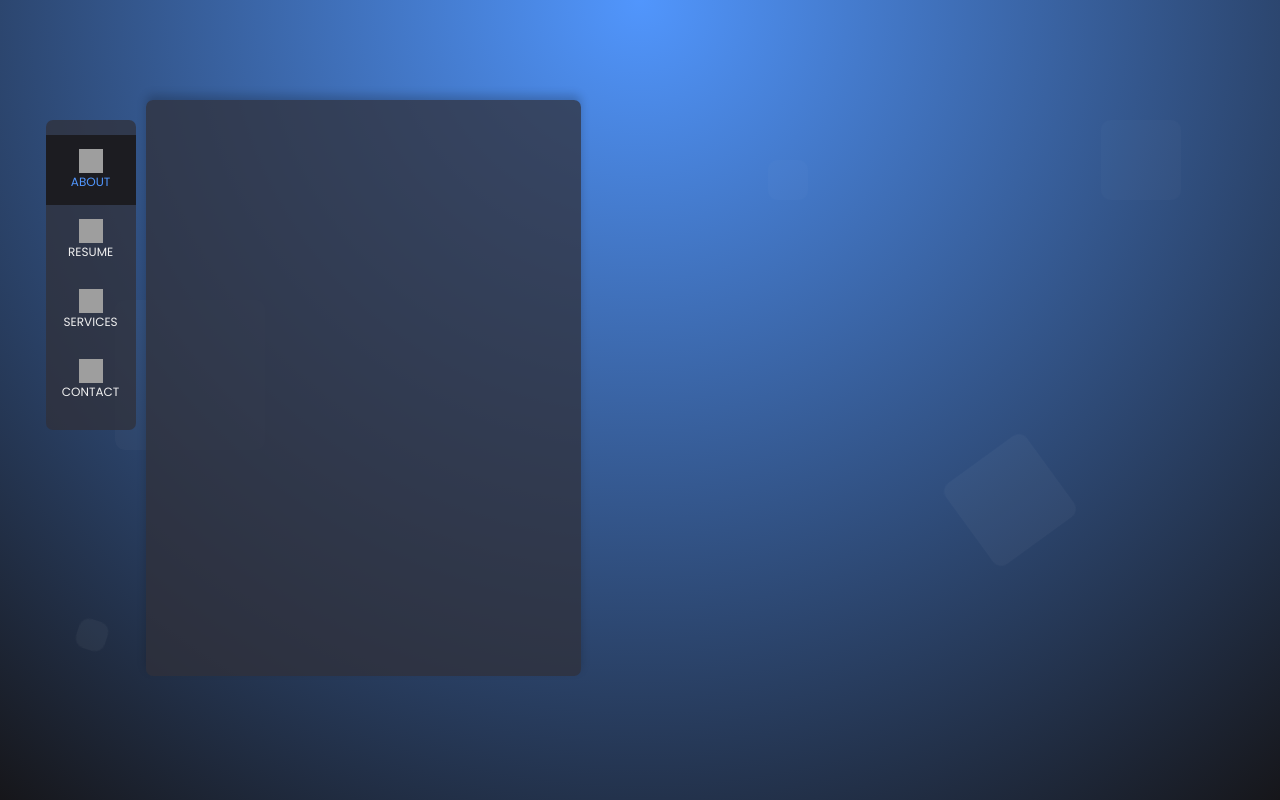
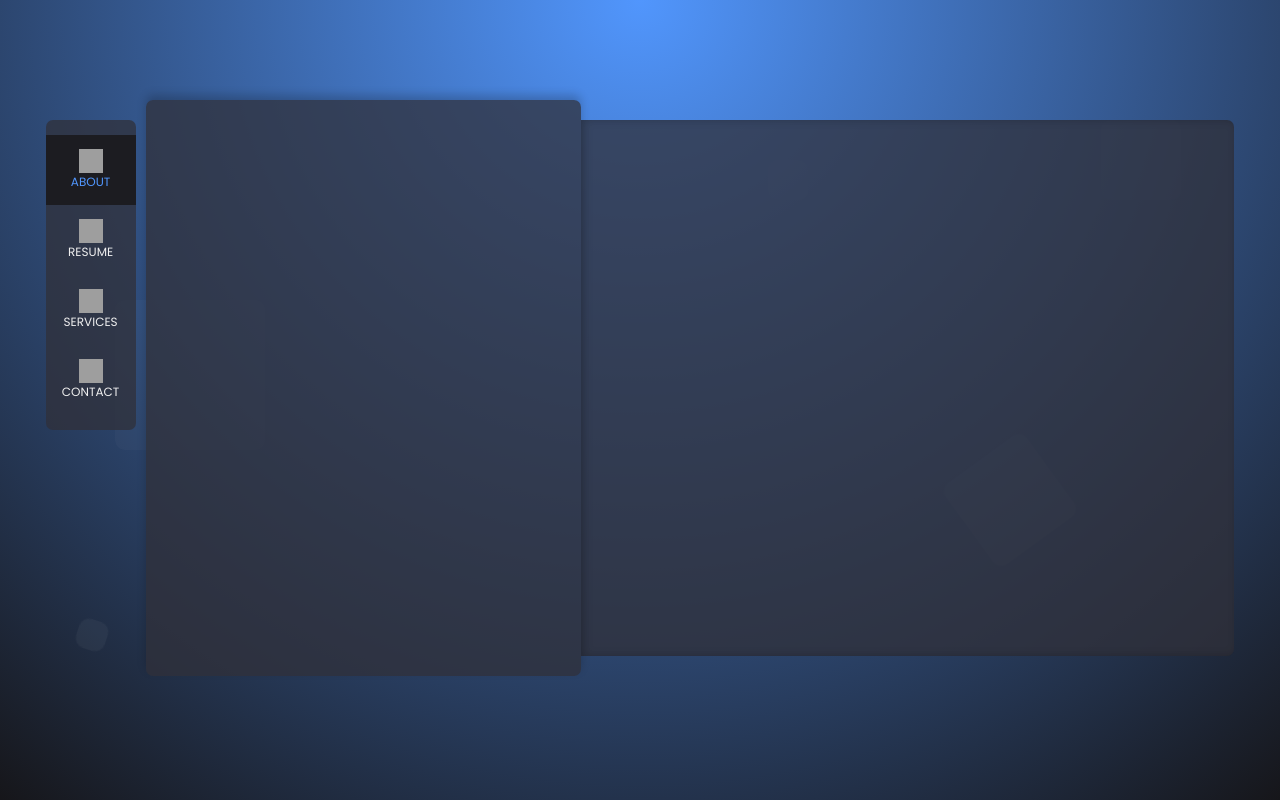
Before and after one commit to jajosheni/N95, a Svelte app: page / in a window 1280 px wide. Built offline with nearby package versions, Linux system fonts and the light colour scheme; grey boxes are pictures that could not be loaded.

Commit message:
--add: drawer card

```diff
--- a/src/components/Drawer.svelte
+++ b/src/components/Drawer.svelte
@@ -0,0 +1,23 @@
+<script>
+
+</script>
+
+<div class="grid-item-drawer">
+
+</div>
+
+<style>
+    .grid-item-drawer {
+        grid-area: drawer;
+        position: relative;
+        background: var(--card-background);
+        width: 100%;
+        height: 67vh;
+        box-shadow: 3px 0 10px rgba(0, 0, 0, 0.2) inset;
+        border-radius: 0 var(--radius) var(--radius) 0;
+        overflow-y: scroll;
+        margin-top: 20px;
+        margin-bottom: 10px;
+        padding-bottom: 10px;
+    }
+</style>
```
